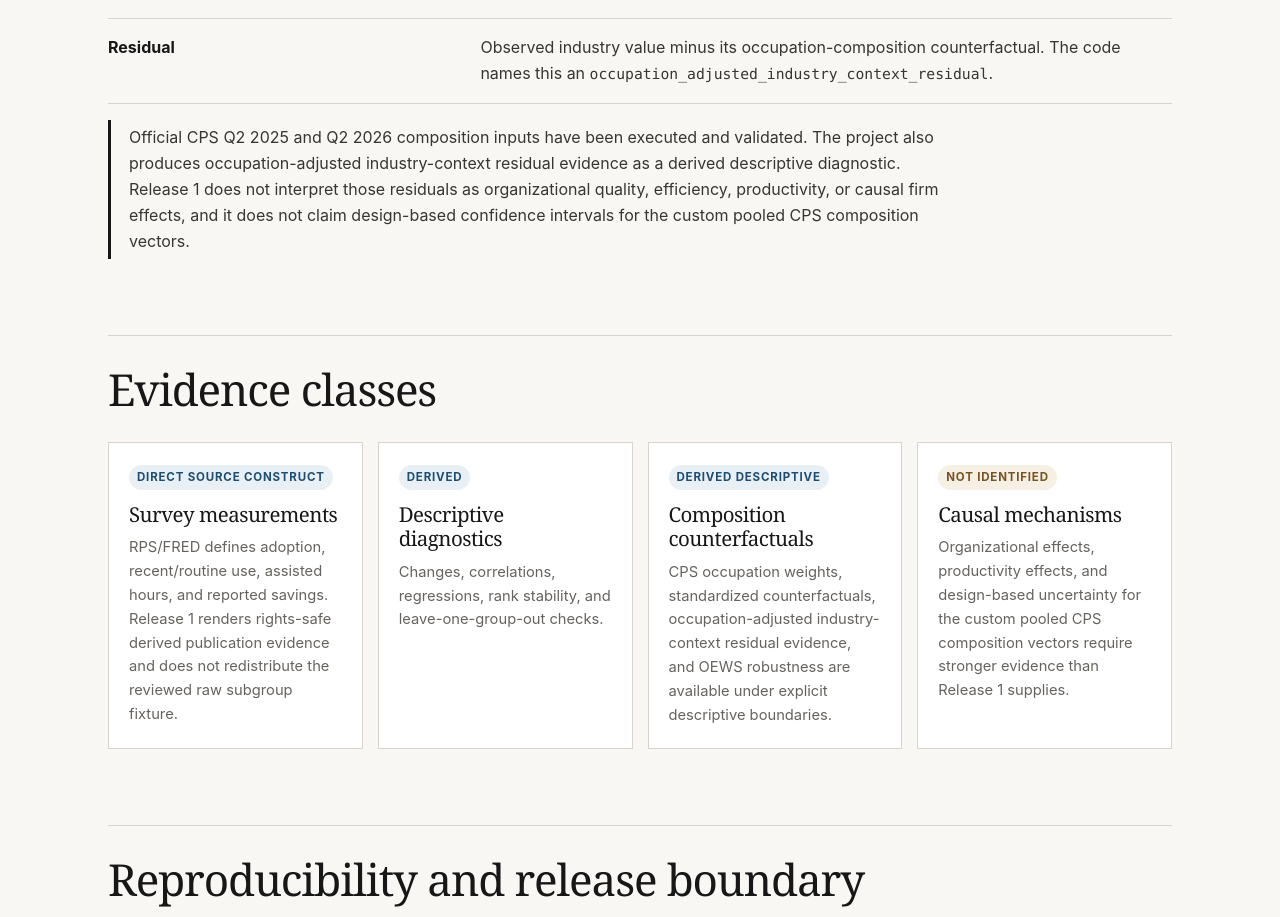
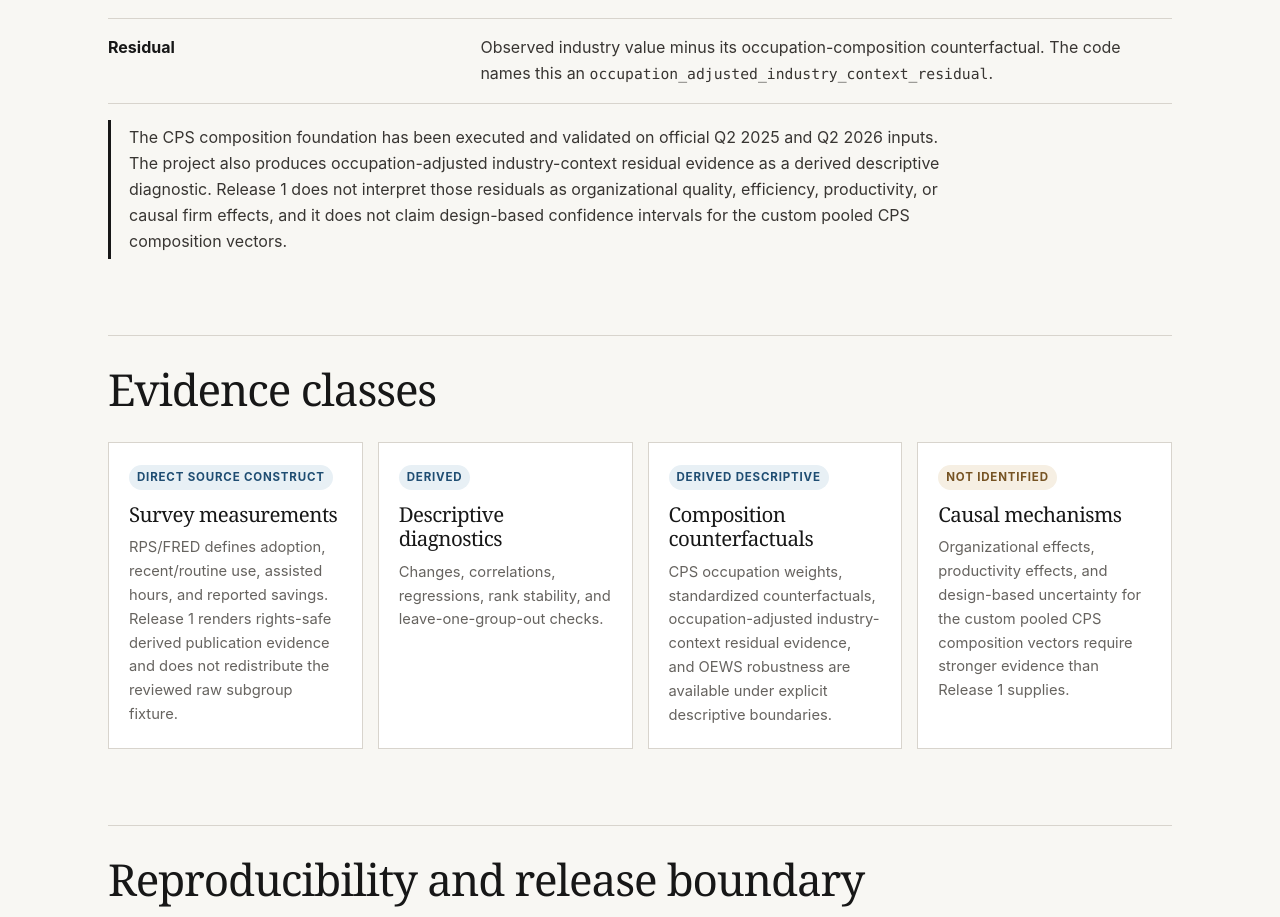
Before and after one commit to fraware/ai-adoption-us, a Next.js app in the folder apps/web/: page /ai-adoption-us/methodology in a window 1280 px wide. Shown: the part 2004-2921 px from the top of the page. Built offline with nearby package versions, Linux system fonts and the light colour scheme; no server answers.

Commit message:
Preserve executed CPS composition invariant

```diff
--- a/apps/web/app/methodology/page.tsx
+++ b/apps/web/app/methodology/page.tsx
@@ -78,11 +78,11 @@ export default function MethodologyPage() {
           </dd>
         </dl>
         <p className="note">
-          Official CPS Q2 2025 and Q2 2026 composition inputs have been executed and validated. The
-          project also produces occupation-adjusted industry-context residual evidence as a derived
-          descriptive diagnostic. Release 1 does not interpret those residuals as organizational quality,
-          efficiency, productivity, or causal firm effects, and it does not claim design-based confidence
-          intervals for the custom pooled CPS composition vectors.
+          The CPS composition foundation has been executed and validated on official Q2 2025 and Q2 2026
+          inputs. The project also produces occupation-adjusted industry-context residual evidence as a
+          derived descriptive diagnostic. Release 1 does not interpret those residuals as organizational
+          quality, efficiency, productivity, or causal firm effects, and it does not claim design-based
+          confidence intervals for the custom pooled CPS composition vectors.
         </p>
       </section>
 
```
